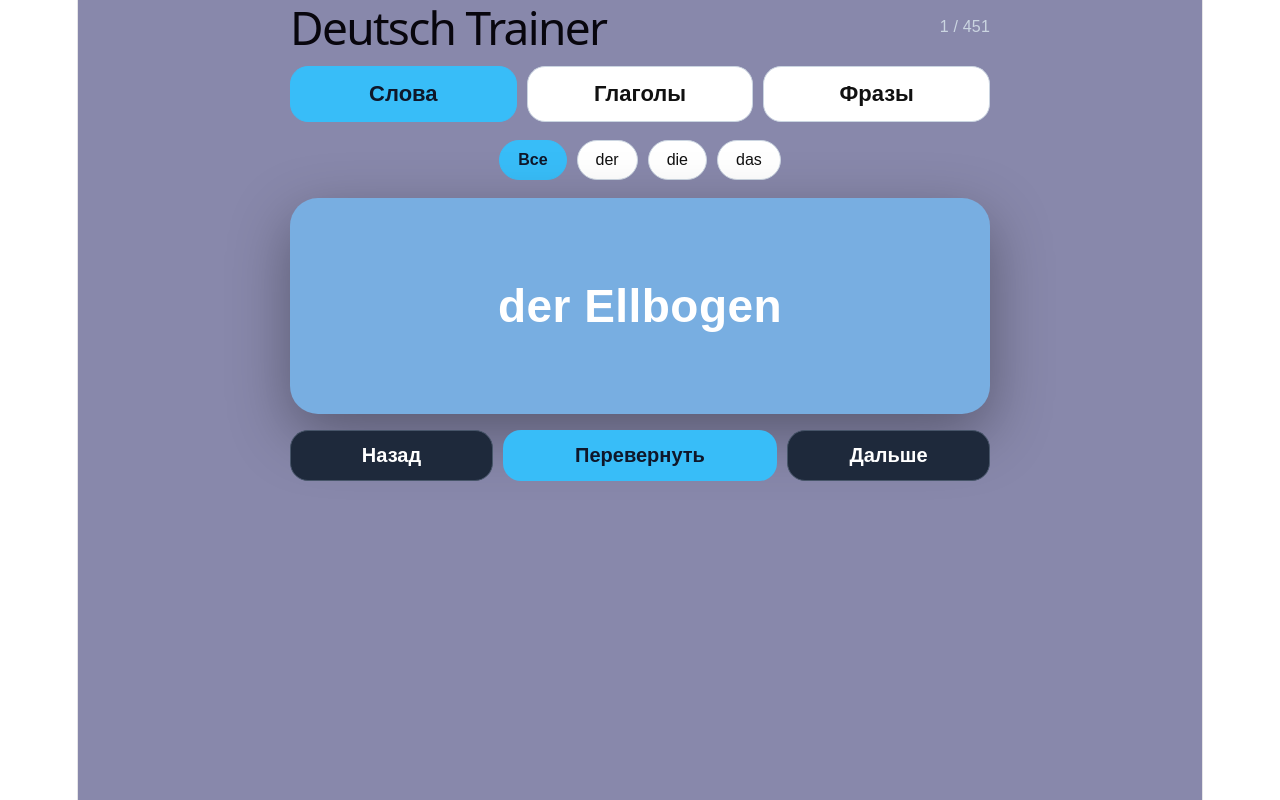
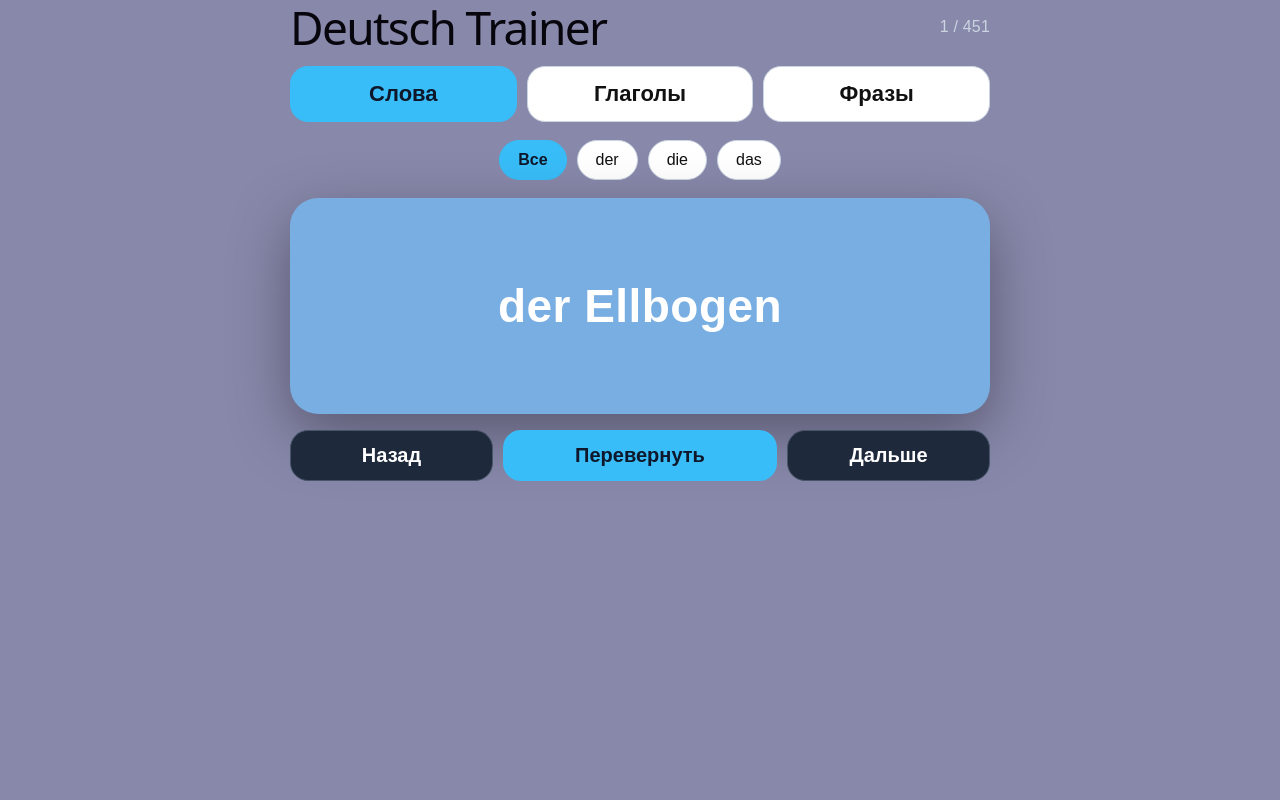
Before and after one commit to Anastasiia21/deutsch-trainer, a React (Vite) app: page / in a window 1280 px wide. Built offline with nearby package versions, Linux system fonts and the light colour scheme.

Commit message:
style: fill deutsch page background

```diff
--- a/src/index.css
+++ b/src/index.css
@@ -50,16 +50,19 @@
   }
 }
 
+html,
 body {
   margin: 0;
+  min-height: 100%;
+  background: #8888ab;
 }
 
 #root {
-  width: 1126px;
-  max-width: 100%;
+  width: 100%;
+  max-width: none;
   margin: 0 auto;
   text-align: center;
-  border-inline: 1px solid var(--border);
+  background: #8888ab;
   min-height: 100svh;
   display: flex;
   flex-direction: column;
```
